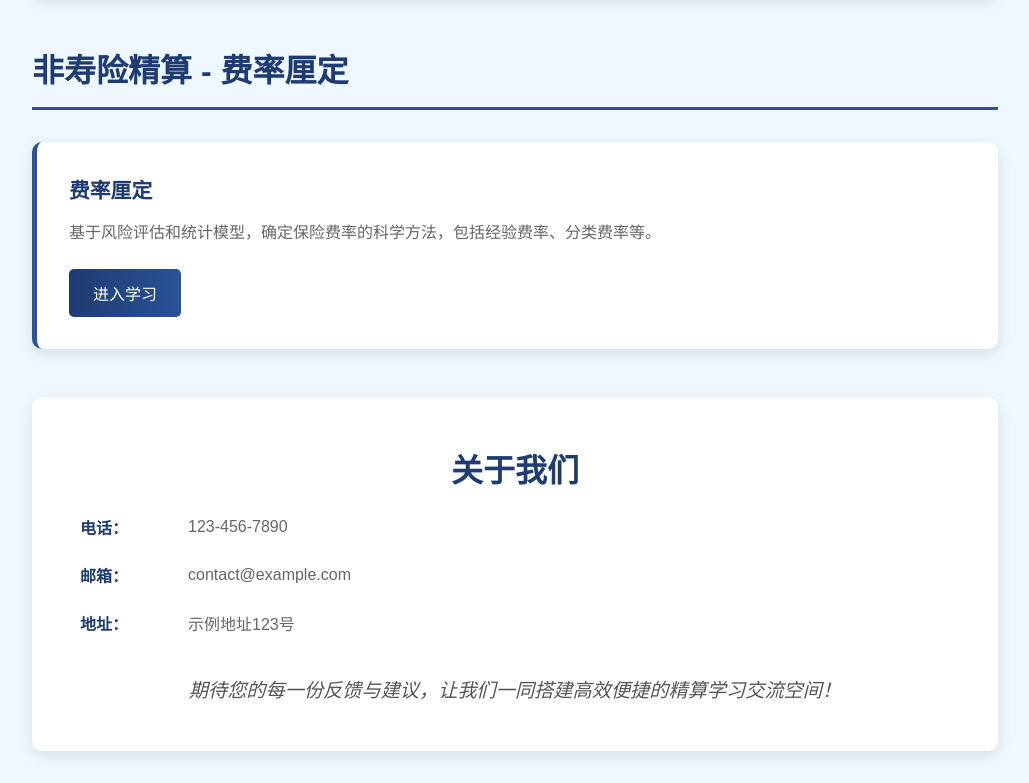
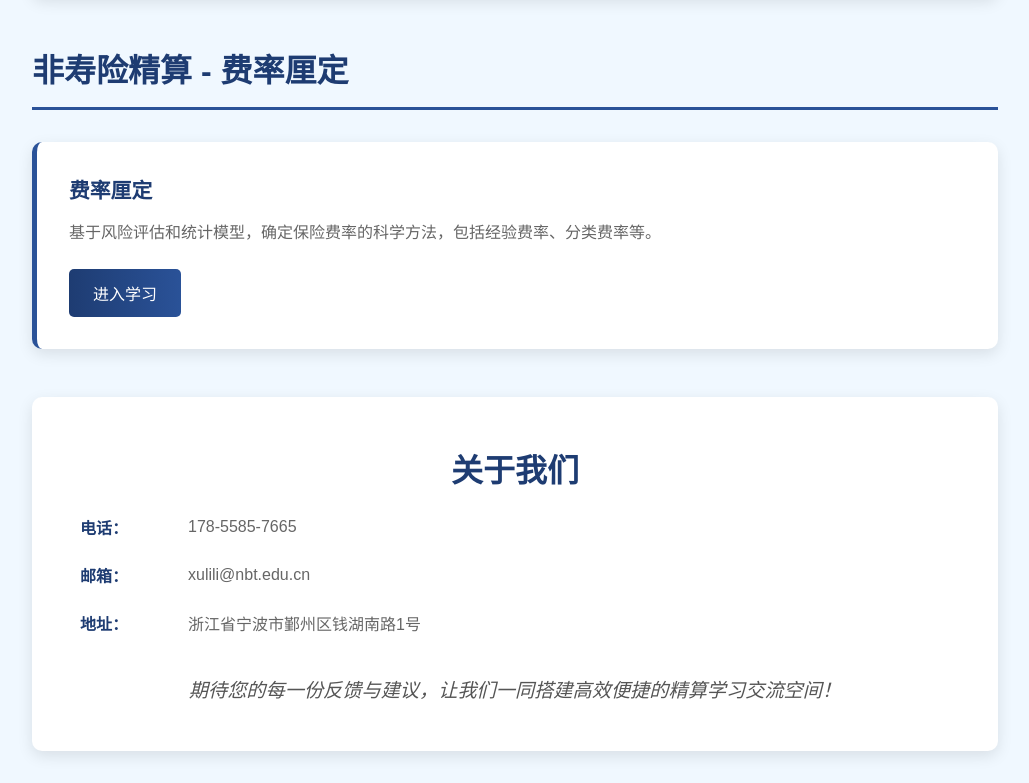
Before and after one commit to LX577665/my_website, a plain HTML site: page index.html in a window 1280 px wide. Shown: the part 2611-3394 px from the top of the page, without its empty margins (250-1279 px from the left). Drawn offline with Linux system fonts and the light colour scheme.

Commit message:
Add files via upload

```diff
--- a/index.html
+++ b/index.html
@@ -458,15 +458,15 @@
             <div class="about-content">
                 <div class="contact-item">
                     <span class="contact-label">电话：</span>
-                    <span class="contact-value">123-456-7890</span>
+                    <span class="contact-value">178-5585-7665</span>
                 </div>
                 <div class="contact-item">
                     <span class="contact-label">邮箱：</span>
-                    <span class="contact-value">contact@example.com</span>
+                    <span class="contact-value">xulili@nbt.edu.cn</span>
                 </div>
                 <div class="contact-item">
                     <span class="contact-label">地址：</span>
-                    <span class="contact-value">示例地址123号</span>
+                    <span class="contact-value">浙江省宁波市鄞州区钱湖南路1号</span>
                 </div>
                 <div class="special-message">
                     期待您的每一份反馈与建议，让我们一同搭建高效便捷的精算学习交流空间！
```
